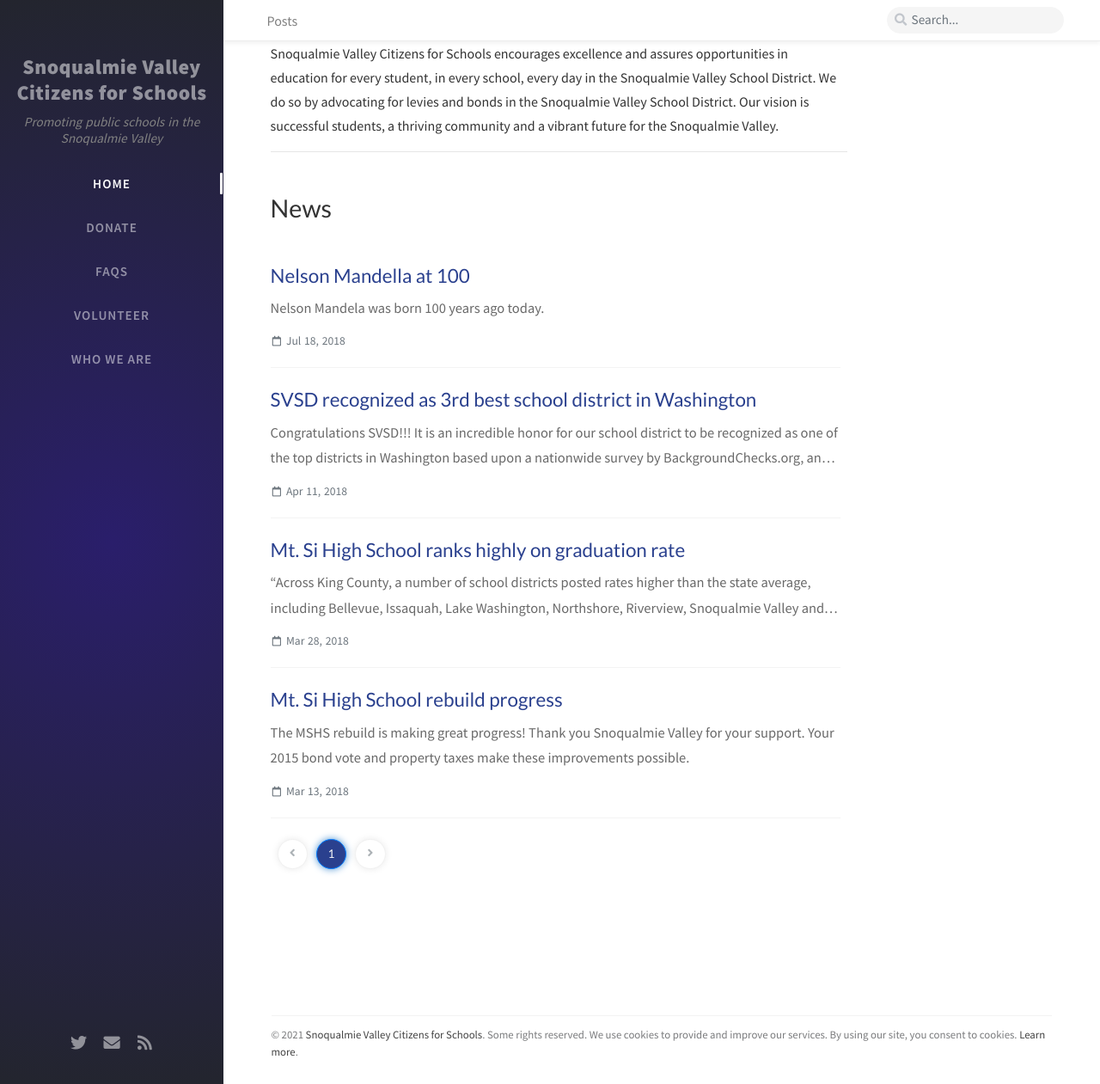
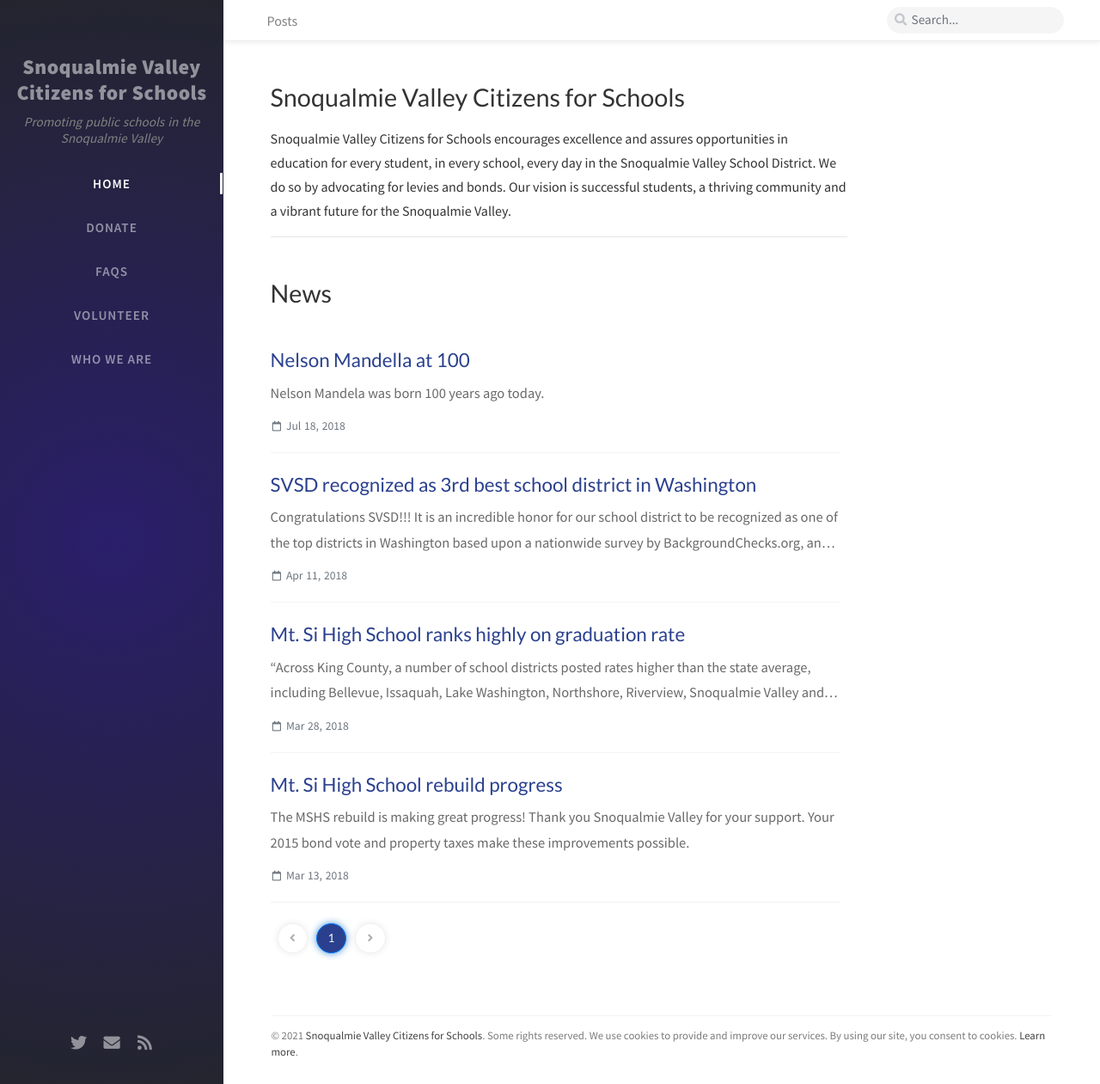
Before and after one commit to Snoqualmie-Valley-Citizens-for-Schools/svcitizensforschools.org, a Jekyll site: the page built from index.html, in a window 1280 px wide and 1261 px high. Shown: the whole window at 86% size. Built offline with Jekyll 4.4.1, drawn with Linux system fonts in a browser that asks for light colours; nearby versions of some CDN libraries; the list of posts is cut into pages by our own code; comment, search, counter and statistics services are not loaded.

Commit message:
update index to add title and shorten text

```diff
--- a/index.html
+++ b/index.html
@@ -1,4 +1,5 @@
 ---
 layout: home
 ---
-<p>Snoqualmie Valley Citizens for Schools encourages excellence and assures opportunities in education for every student, in every school, every day in the Snoqualmie Valley School District. We do so by advocating for levies and bonds in the Snoqualmie Valley School District. Our vision is successful students, a thriving community and a vibrant future for the Snoqualmie Valley.</p>
+<h1>Snoqualmie Valley Citizens for Schools</h1>
+<p>Snoqualmie Valley Citizens for Schools encourages excellence and assures opportunities in education for every student, in every school, every day in the Snoqualmie Valley School District. We do so by advocating for levies and bonds. Our vision is successful students, a thriving community and a vibrant future for the Snoqualmie Valley.</p>
```
